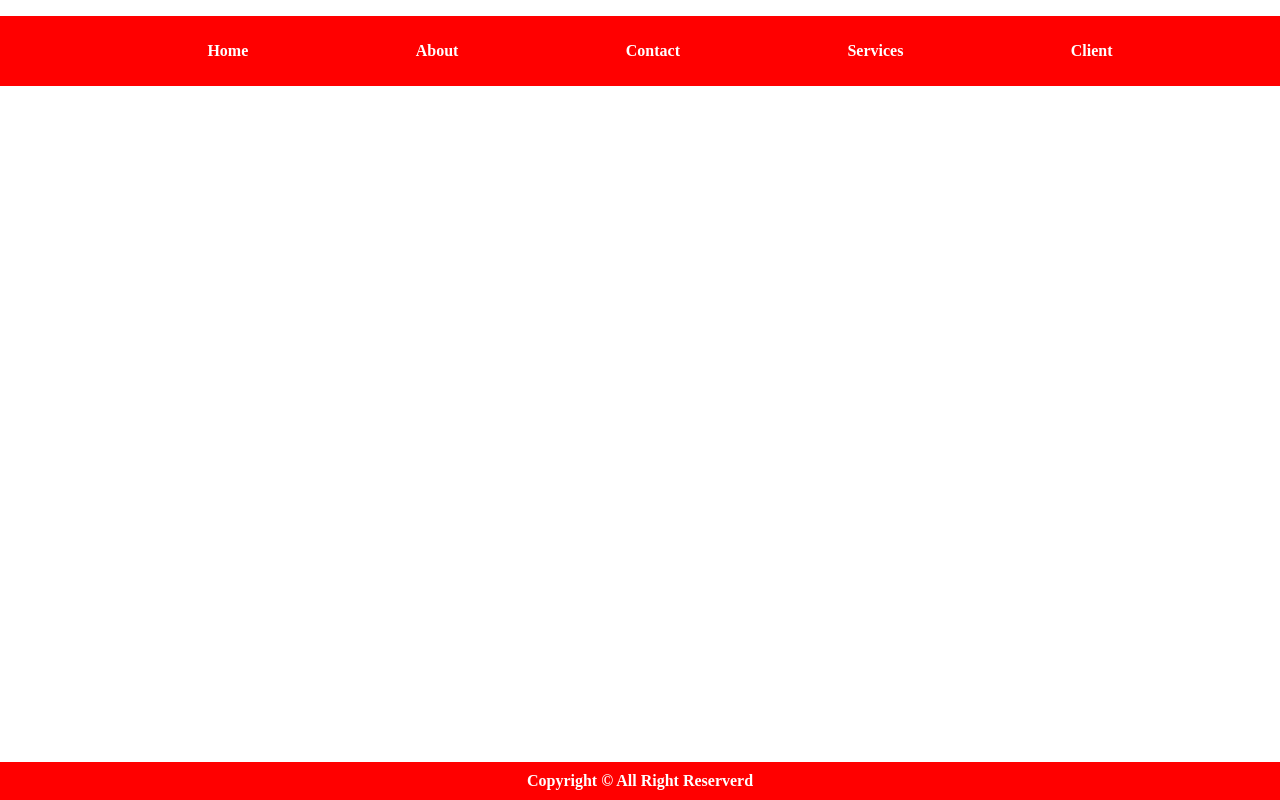
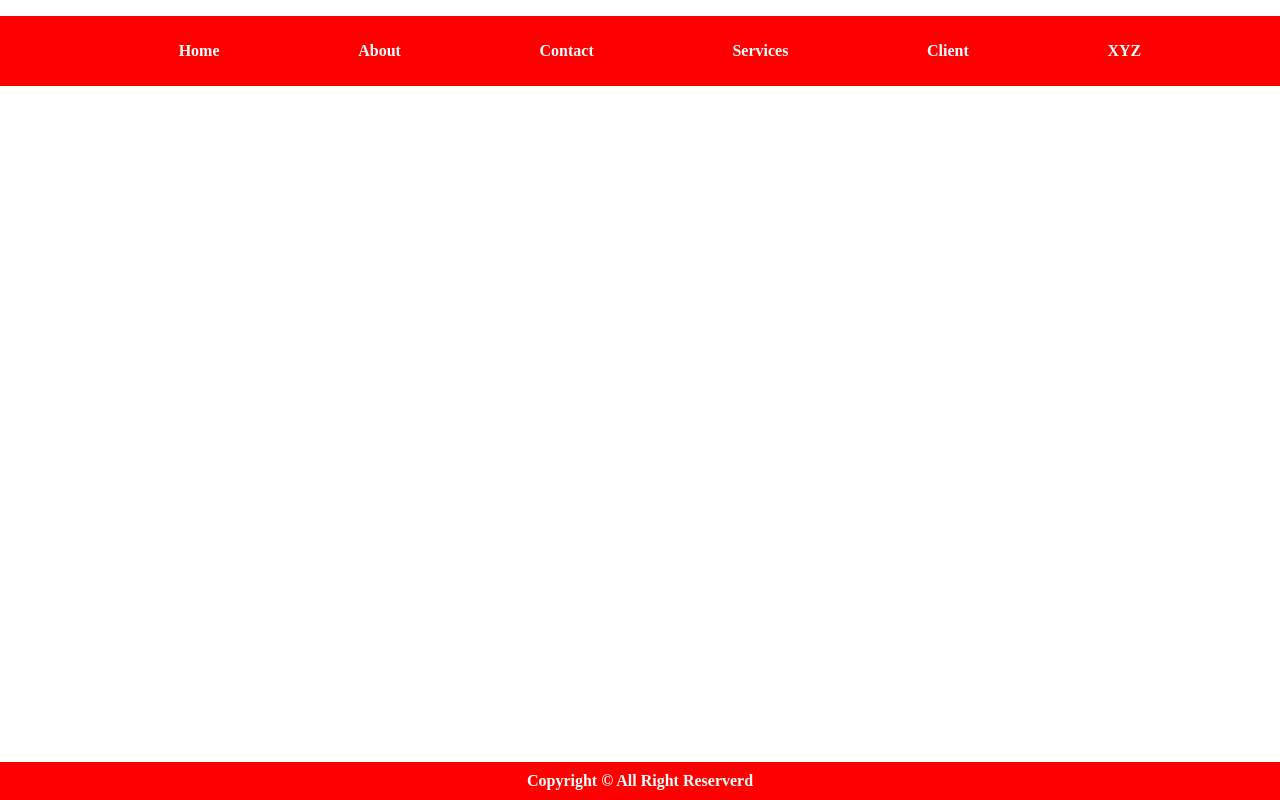
Before and after one commit to GouravBlog/static, a plain HTML site: page index.html in a window 1280 px wide. Drawn offline with Linux system fonts and the light colour scheme.

Commit message:
Navbar Changed

```diff
--- a/index.html
+++ b/index.html
@@ -14,6 +14,7 @@
         <li>Contact</li>
         <li>Services</li>
         <li>Client</li>
+        <li>XYZ</li>
       </ul>
     </nav>
     <footer>Copyright &copy; All Right Reserverd</footer>
```
